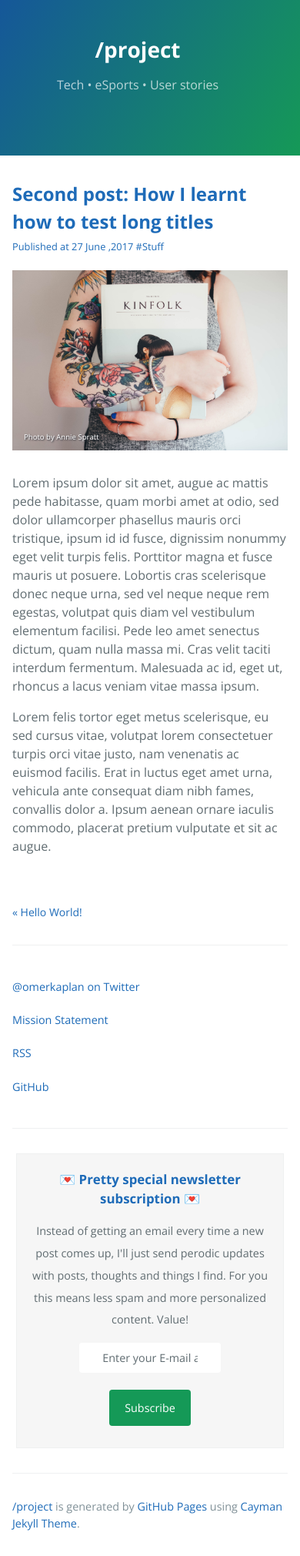
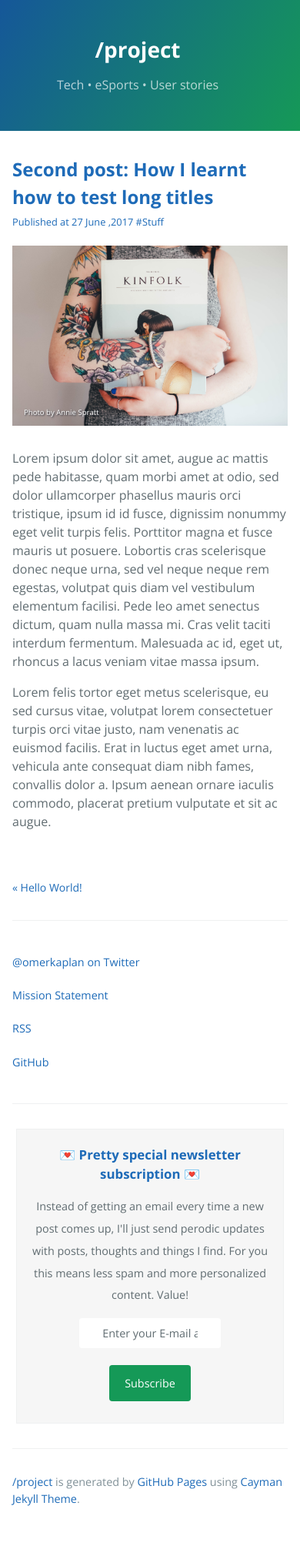
Before and after one commit to omerkaplan/project, a Jekyll site: the page built from index.md, in a window 390 px wide. Shown: the whole page at 77% size. Built offline with Jekyll 4.4.1, drawn with Linux system fonts in a browser that asks for light colours; after the commit the page ends 1989 px from its top, so only the background shows below that.

Commit message:
bugfix: fixed header image's proportions on mobile devices

```diff
--- a/_sass/jekyll-theme-cayman.scss
+++ b/_sass/jekyll-theme-cayman.scss
@@ -96,11 +96,11 @@ a {
   }
 
   @include medium {
-    padding: 1.5rem 4rem 4rem 2rem;
+    padding: 1.5rem 4rem 2rem 2rem;
   }
 
   @include small {
-    padding: 1.5rem 4rem 4rem 2rem;
+    padding: 1.5rem 4rem 2rem 2rem;
   }
 }
 
```
